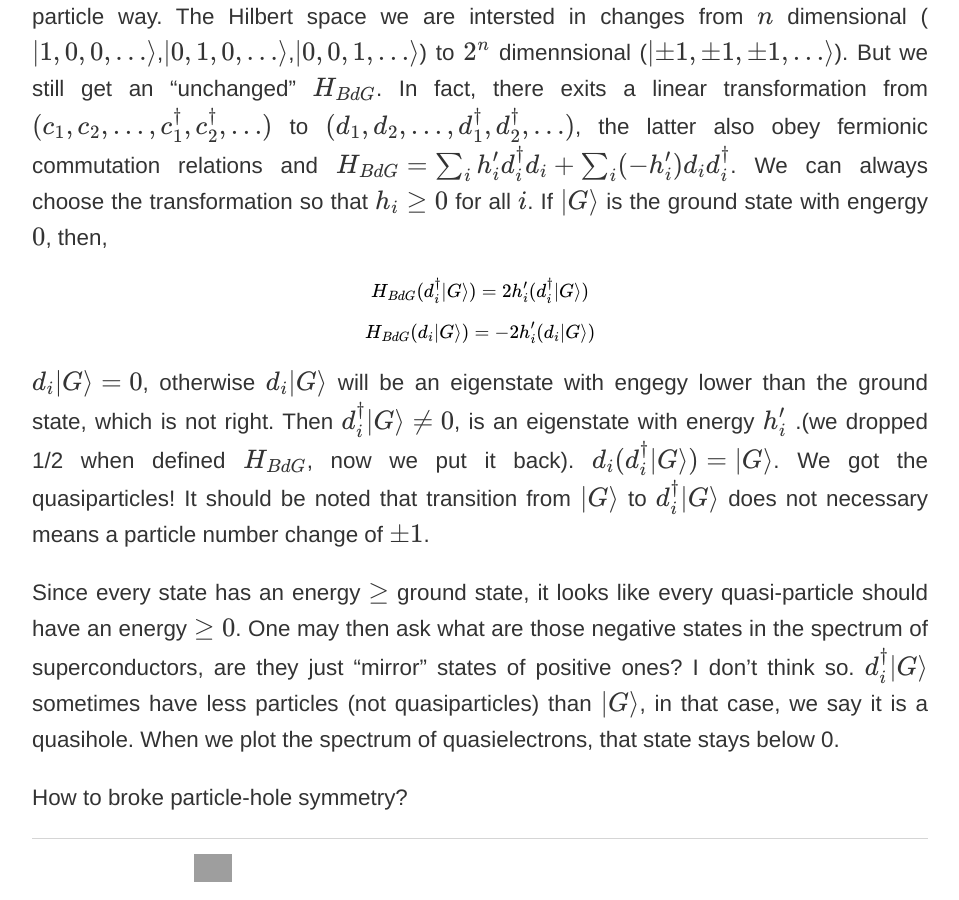
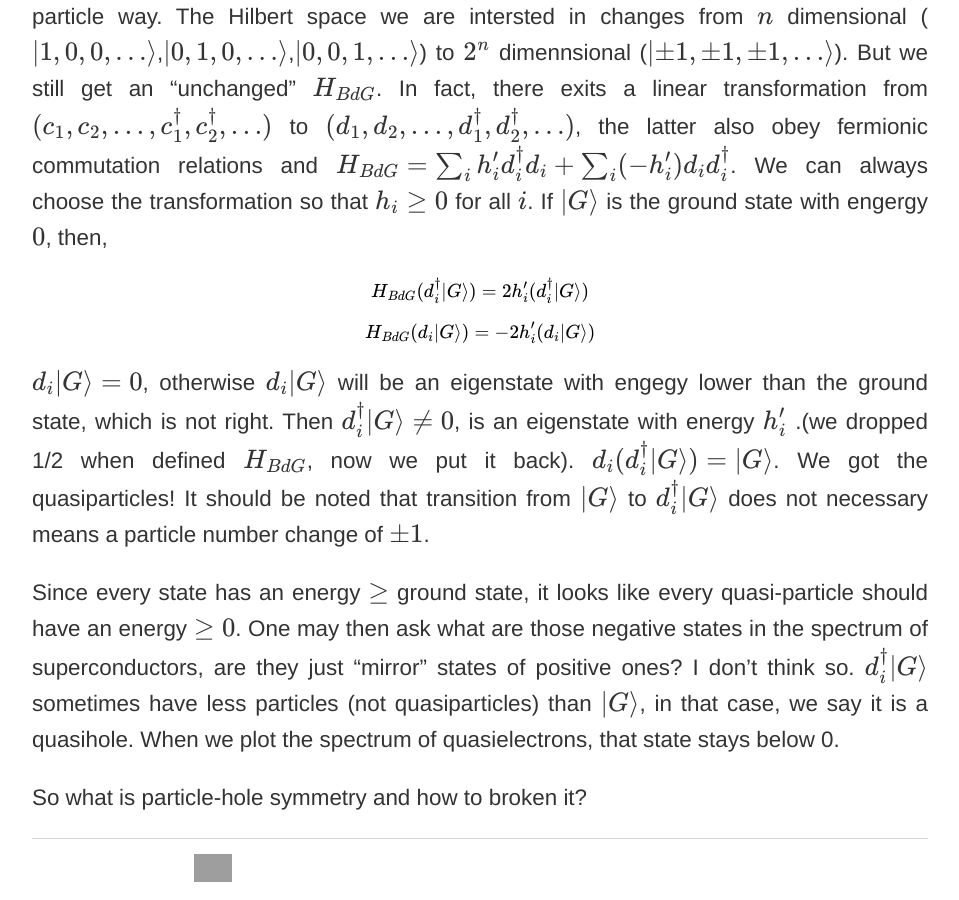
Before and after one commit to cover-me/cover-me.github.io, a Jekyll site: the page built from _posts/2019-05-11-something-about-particle-hole-symmetry.md, in a window 1280 px wide and 900 px high, scrolled down 1889 px. Shown: the whole window, without its empty margins (160-1119 px from the left). Built offline with Jekyll 4.4.1, drawn with Linux system fonts in a browser that asks for light colours; formulas are drawn with MathJax 3; grey boxes are pictures that could not be loaded.

Commit message:
Update 2019-05-11-something-about-particle-hole-symmetry.md

```diff
--- a/_posts/2019-05-11-something-about-particle-hole-symmetry.md
+++ b/_posts/2019-05-11-something-about-particle-hole-symmetry.md
@@ -40,4 +40,4 @@ $d_i \lvert G\rangle = 0$, otherwise $d_i \lvert G\rangle$ will be an eigenstate
 
 Since every state has an energy $\geq$ ground state, it looks like every quasi-particle should have an energy $\geq 0$. One may then ask what are those negative states in the spectrum of superconductors, are they just "mirror" states of positive ones? I don't think so. $d_i^\dagger \lvert G\rangle$ sometimes have less particles (not quasiparticles) than $\lvert G\rangle$, in that case, we say it is a quasihole. When we plot the spectrum of quasielectrons, that state stays below 0.
 
-How to broke particle-hole symmetry?
+So what is particle-hole symmetry and how to broken it?
```
